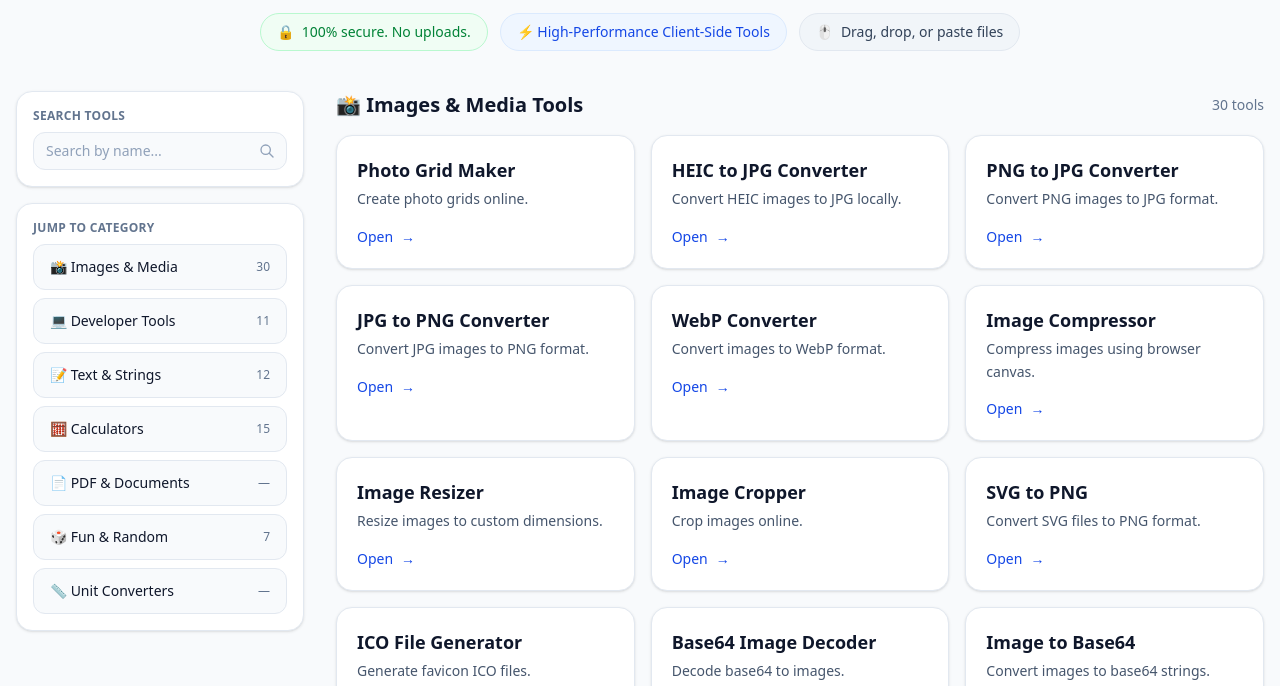
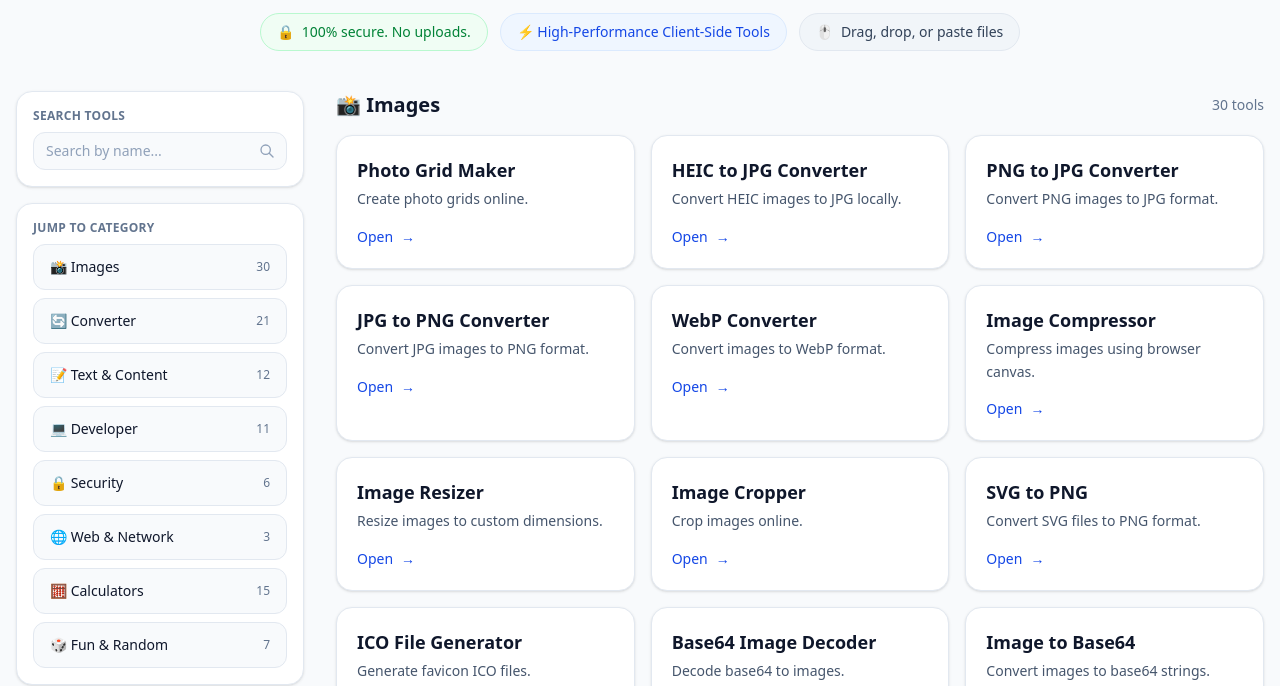
Before and after one commit to jiachaoDing/my-tools-matrix, a plain HTML site: page index.html in a window 1280 px wide. Shown: the part 266-952 px from the top of the page. Drawn offline with Linux system fonts and the light colour scheme.

Commit message:
Refactor index.html to dynamically generate category navigation and sections for improved maintainability and user experience. This change eliminates hardcoded links and enhances the layout by allowing for automatic updates based on tool categories, streamlining the overall content structure.

```diff
--- a/index.html
+++ b/index.html
@@ -62,111 +62,16 @@
                     </div>
 
                     <!-- Categories -->
-                    <nav class="rounded-2xl border border-slate-200 dark:border-slate-800 bg-white dark:bg-slate-900 p-4 shadow-sm space-y-2">
+                    <nav class="rounded-2xl border border-slate-200 dark:border-slate-800 bg-white dark:bg-slate-900 p-4 shadow-sm space-y-2" id="category-nav">
                         <div class="text-xs font-semibold uppercase tracking-wide text-slate-500 dark:text-slate-400 mb-2">Jump to category</div>
-                        <a href="#images" class="flex items-center justify-between rounded-xl border border-slate-200 dark:border-slate-800 bg-slate-50 dark:bg-slate-800 px-4 py-3 text-sm font-medium text-slate-900 dark:text-slate-100 hover:border-blue-300 hover:bg-blue-50 dark:hover:bg-slate-700 transition">
-                            <span>📸 Images & Media</span><span id="count-images" class="text-xs text-slate-500 dark:text-slate-400">—</span>
-                        </a>
-                        <a href="#developer" class="flex items-center justify-between rounded-xl border border-slate-200 dark:border-slate-800 bg-slate-50 dark:bg-slate-800 px-4 py-3 text-sm font-medium text-slate-900 dark:text-slate-100 hover:border-blue-300 hover:bg-blue-50 dark:hover:bg-slate-700 transition">
-                            <span>💻 Developer Tools</span><span id="count-developer" class="text-xs text-slate-500 dark:text-slate-400">—</span>
-                        </a>
-                        <a href="#text" class="flex items-center justify-between rounded-xl border border-slate-200 dark:border-slate-800 bg-slate-50 dark:bg-slate-800 px-4 py-3 text-sm font-medium text-slate-900 dark:text-slate-100 hover:border-blue-300 hover:bg-blue-50 dark:hover:bg-slate-700 transition">
-                            <span>📝 Text & Strings</span><span id="count-text" class="text-xs text-slate-500 dark:text-slate-400">—</span>
-                        </a>
-                        <a href="#calculators" class="flex items-center justify-between rounded-xl border border-slate-200 dark:border-slate-800 bg-slate-50 dark:bg-slate-800 px-4 py-3 text-sm font-medium text-slate-900 dark:text-slate-100 hover:border-blue-300 hover:bg-blue-50 dark:hover:bg-slate-700 transition">
-                            <span>🧮 Calculators</span><span id="count-calculators" class="text-xs text-slate-500 dark:text-slate-400">—</span>
-                        </a>
-                        <a href="#pdf" class="flex items-center justify-between rounded-xl border border-slate-200 dark:border-slate-800 bg-slate-50 dark:bg-slate-800 px-4 py-3 text-sm font-medium text-slate-900 dark:text-slate-100 hover:border-blue-300 hover:bg-blue-50 dark:hover:bg-slate-700 transition">
-                            <span>📄 PDF & Documents</span><span id="count-pdf" class="text-xs text-slate-500 dark:text-slate-400">—</span>
-                        </a>
-                        <a href="#fun" class="flex items-center justify-between rounded-xl border border-slate-200 dark:border-slate-800 bg-slate-50 dark:bg-slate-800 px-4 py-3 text-sm font-medium text-slate-900 dark:text-slate-100 hover:border-blue-300 hover:bg-blue-50 dark:hover:bg-slate-700 transition">
-                            <span>🎲 Fun & Random</span><span id="count-fun" class="text-xs text-slate-500 dark:text-slate-400">—</span>
-                        </a>
-                        <a href="#converters" class="flex items-center justify-between rounded-xl border border-slate-200 dark:border-slate-800 bg-slate-50 dark:bg-slate-800 px-4 py-3 text-sm font-medium text-slate-900 dark:text-slate-100 hover:border-blue-300 hover:bg-blue-50 dark:hover:bg-slate-700 transition">
-                            <span>📏 Unit Converters</span><span id="count-converters" class="text-xs text-slate-500 dark:text-slate-400">—</span>
-                        </a>
+                        <!-- Category links will be dynamically generated here -->
                     </nav>
                 </div>
             </aside>
 
             <!-- Main Content -->
-            <div class="flex-1 min-w-0 space-y-12">
-                <!-- Images & Media -->
-                <section id="images" class="space-y-4">
-                    <div class="flex items-center justify-between gap-3">
-                        <h2 class="text-xl font-bold">📸 Images & Media Tools</h2>
-                        <span class="text-sm text-slate-500 dark:text-slate-400" id="label-images">— tools</span>
-                    </div>
-                    <div class="grid grid-cols-1 sm:grid-cols-2 xl:grid-cols-3 gap-4" id="images-grid">
-                        <!-- Tools will be dynamically generated here -->
-                    </div>
-                </section>
-
-                <!-- Developer Tools -->
-                <section id="developer" class="space-y-4">
-                    <div class="flex items-center justify-between gap-3">
-                        <h2 class="text-xl font-bold">💻 Developer Tools</h2>
-                        <span class="text-sm text-slate-500 dark:text-slate-400" id="label-developer">— tools</span>
-                    </div>
-                    <div class="grid grid-cols-1 sm:grid-cols-2 xl:grid-cols-3 gap-4" id="developer-grid">
-                        <!-- Tools will be dynamically generated here -->
-                    </div>
-                </section>
-
-                <!-- Text & Strings -->
-                <section id="text" class="space-y-4">
-                    <div class="flex items-center justify-between gap-3">
-                        <h2 class="text-xl font-bold">📝 Text & String Tools</h2>
-                        <span class="text-sm text-slate-500 dark:text-slate-400" id="label-text">— tools</span>
-                    </div>
-                    <div class="grid grid-cols-1 sm:grid-cols-2 xl:grid-cols-3 gap-4" id="text-grid">
-                        <!-- Tools will be dynamically generated here -->
-                    </div>
-                </section>
-
-                <!-- Calculators -->
-                <section id="calculators" class="space-y-4">
-                    <div class="flex items-center justify-between gap-3">
-                        <h2 class="text-xl font-bold">🧮 Calculators</h2>
-                        <span class="text-sm text-slate-500 dark:text-slate-400" id="label-calculators">— tools</span>
-                    </div>
-                    <div class="grid grid-cols-1 sm:grid-cols-2 xl:grid-cols-3 gap-4" id="calculators-grid">
-                        <!-- Tools will be dynamically generated here -->
-                    </div>
-                </section>
-
-                <!-- PDF & Documents -->
-                <section id="pdf" class="space-y-4">
-                    <div class="flex items-center justify-between gap-3">
-                        <h2 class="text-xl font-bold">📄 PDF & Document Tools</h2>
-                        <span class="text-sm text-slate-500 dark:text-slate-400" id="label-pdf">— tools</span>
-                    </div>
-                    <div class="grid grid-cols-1 sm:grid-cols-2 xl:grid-cols-3 gap-4" id="pdf-grid">
-                        <!-- Tools will be dynamically generated here -->
-                    </div>
-                </section>
-
-                <!-- Fun & Random -->
-                <section id="fun" class="space-y-4">
-                    <div class="flex items-center justify-between gap-3">
-                        <h2 class="text-xl font-bold">🎲 Fun & Random Tools</h2>
-                        <span class="text-sm text-slate-500 dark:text-slate-400" id="label-fun">— tools</span>
-                    </div>
-                    <div class="grid grid-cols-1 sm:grid-cols-2 xl:grid-cols-3 gap-4" id="fun-grid">
-                        <!-- Tools will be dynamically generated here -->
-                    </div>
-                </section>
-
-                <!-- Unit Converters -->
-                <section id="converters" class="space-y-4">
-                    <div class="flex items-center justify-between gap-3">
-                        <h2 class="text-xl font-bold">📏 Unit Converters</h2>
-                        <span class="text-sm text-slate-500 dark:text-slate-400" id="label-converters">— tools</span>
-                    </div>
-                    <div class="grid grid-cols-1 sm:grid-cols-2 xl:grid-cols-3 gap-4" id="converters-grid">
-                        <!-- Tools will be dynamically generated here -->
-                    </div>
-                </section>
+            <div class="flex-1 min-w-0 space-y-12" id="main-content">
+                <!-- Categories and tools will be dynamically generated here -->
             </div>
         </div>
 
@@ -211,17 +116,54 @@
                 `;
         }
 
+        // Generate category navigation links
+        function generateCategoryNav() {
+            const navContainer = document.getElementById('category-nav');
+            if (!navContainer) return;
+
+            const navLinksHtml = toolsConfig.categories.map(category => {
+                const count = category.tools.length;
+                return `
+                    <a href="#${category.id}" class="flex items-center justify-between rounded-xl border border-slate-200 dark:border-slate-800 bg-slate-50 dark:bg-slate-800 px-4 py-3 text-sm font-medium text-slate-900 dark:text-slate-100 hover:border-blue-300 hover:bg-blue-50 dark:hover:bg-slate-700 transition">
+                        <span>${category.title}</span><span id="count-${category.id}" class="text-xs text-slate-500 dark:text-slate-400">${count}</span>
+                    </a>
+                `;
+            }).join('');
+
+            // Insert after the title
+            const titleDiv = navContainer.querySelector('div');
+            if (titleDiv) {
+                titleDiv.insertAdjacentHTML('afterend', navLinksHtml);
+            }
+        }
+
+        // Generate category sections
+        function generateCategorySections() {
+            const mainContent = document.getElementById('main-content');
+            if (!mainContent) return;
+
+            const sectionsHtml = toolsConfig.categories.map(category => {
+                const count = category.tools.length;
+                return `
+                    <section id="${category.id}" class="space-y-4">
+                        <div class="flex items-center justify-between gap-3">
+                            <h2 class="text-xl font-bold">${category.title}</h2>
+                            <span class="text-sm text-slate-500 dark:text-slate-400" id="label-${category.id}">${count} tools</span>
+                        </div>
+                        <div class="grid grid-cols-1 sm:grid-cols-2 xl:grid-cols-3 gap-4" id="${category.id}-grid">
+                            <!-- Tools will be dynamically generated here -->
+                        </div>
+                    </section>
+                `;
+            }).join('');
+
+            mainContent.innerHTML = sectionsHtml;
+        }
+
         function populateStats() {
             let totalTools = 0;
-            const counts = {};
             toolsConfig.categories.forEach(category => {
-                const count = category.tools.length;
-                totalTools += count;
-                counts[category.id] = count;
-                const label = document.getElementById(`label-${category.id}`);
-                const badge = document.getElementById(`count-${category.id}`);
-                if (label) label.textContent = `${count} tools`;
-                if (badge) badge.textContent = count;
+                totalTools += category.tools.length;
             });
             const totalEl = document.getElementById('stat-total');
             const catEl = document.getElementById('stat-categories');
@@ -240,20 +182,26 @@
             populateStats();
         }
 
-        // Generate cards and initialize search when page loads
-        document.addEventListener('DOMContentLoaded', function() {
+        // Generate all dynamic content
+        function initializePage() {
+            generateCategoryNav();
+            generateCategorySections();
             generateToolCards();
             initializeSearch();
-        });
+            initializeSmoothScrolling();
+        }
+
+        // Generate cards and initialize search when page loads
+        document.addEventListener('DOMContentLoaded', initializePage);
 
         // Simple search functionality
         function initializeSearch() {
             const searchInput = document.getElementById('toolSearch');
-            const categorySections = document.querySelectorAll('section[id]');
 
             searchInput.addEventListener('input', function() {
                 const query = this.value.toLowerCase().trim();
                 let visibleCategories = 0;
+                const categorySections = document.querySelectorAll('section[id]');
 
                 categorySections.forEach(section => {
                     const cards = section.querySelectorAll('[data-tool-name]');
@@ -288,15 +236,19 @@
         }
 
         // Smooth scrolling for category links
-        document.querySelectorAll('aside a[href^="#"]').forEach(link => {
-            link.addEventListener('click', function(e) {
-                e.preventDefault();
-                const target = document.querySelector(this.getAttribute('href'));
-                if (target) {
-                    target.scrollIntoView({ behavior: 'smooth', block: 'start' });
+        function initializeSmoothScrolling() {
+            // Use event delegation since links are dynamically generated
+            document.querySelector('aside').addEventListener('click', function(e) {
+                const link = e.target.closest('a[href^="#"]');
+                if (link) {
+                    e.preventDefault();
+                    const target = document.querySelector(link.getAttribute('href'));
+                    if (target) {
+                        target.scrollIntoView({ behavior: 'smooth', block: 'start' });
+                    }
                 }
             });
-        });
+        }
     </script>
 </body>
 </html>
```
